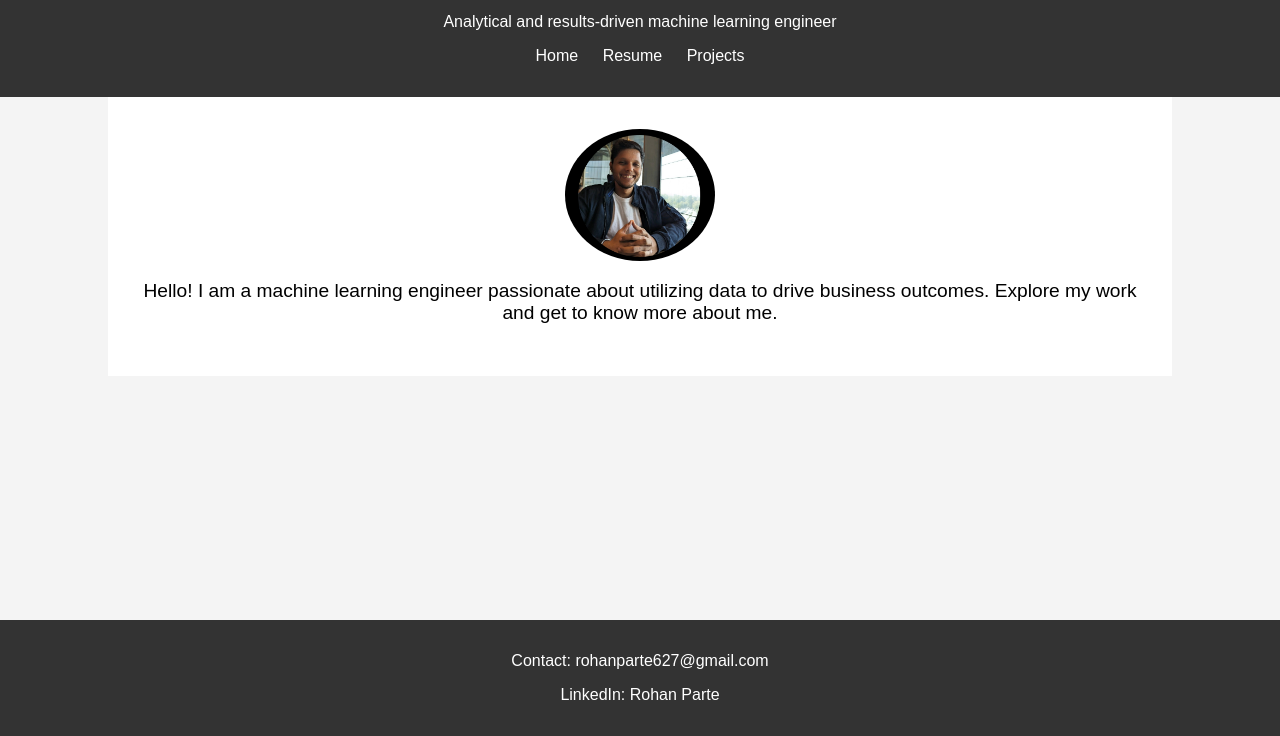
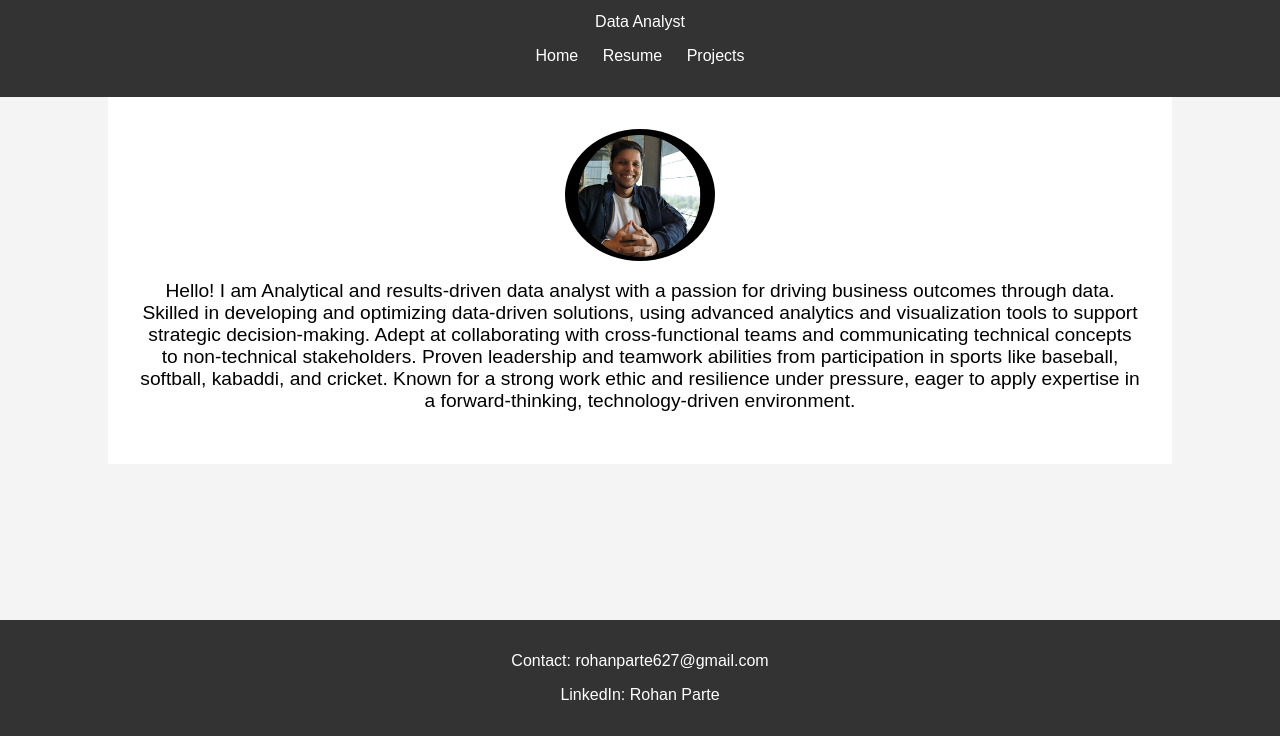
Before and after one commit to rohanparte/rohanparte.github.io, a plain HTML site: page index.html in a window 1280 px wide. Shown: the part 64-800 px from the top of the page. Drawn offline with Linux system fonts and the light colour scheme.

Commit message:
Update index.html

```diff
--- a/index.html
+++ b/index.html
@@ -10,12 +10,12 @@
     <header>
         <div class="container">
             <h1>Rohan Parte</h1>
-            <p>Analytical and results-driven machine learning engineer</p>
+            <p>Data Analyst</p>
             <nav>
                 <ul>
                     <li><a href="index.html">Home</a></li>
                     <li><a href="resume.html">Resume</a></li>
-                    <li><a href="projects.html">Projects</a></li>
+                    <li><a href="project.html">Projects</a></li>
                 </ul>
             </nav>
         </div>
@@ -24,7 +24,7 @@
         <section class="hero">
             <div class="container">
                 <img src="profile.jpg" alt="Rohan Parte">
-                <p>Hello! I am a machine learning engineer passionate about utilizing data to drive business outcomes. Explore my work and get to know more about me.</p>
+                <p>Hello! I am Analytical and results-driven data analyst with a passion for driving business outcomes through data. Skilled in developing and optimizing data-driven solutions, using advanced analytics and visualization tools to support strategic decision-making. Adept at collaborating with cross-functional teams and communicating technical concepts to non-technical stakeholders. Proven leadership and teamwork abilities from participation in sports like baseball, softball, kabaddi, and cricket. Known for a strong work ethic and resilience under pressure, eager to apply expertise in a forward-thinking, technology-driven environment.</p>
             </div>
         </section>
     </main>
```
